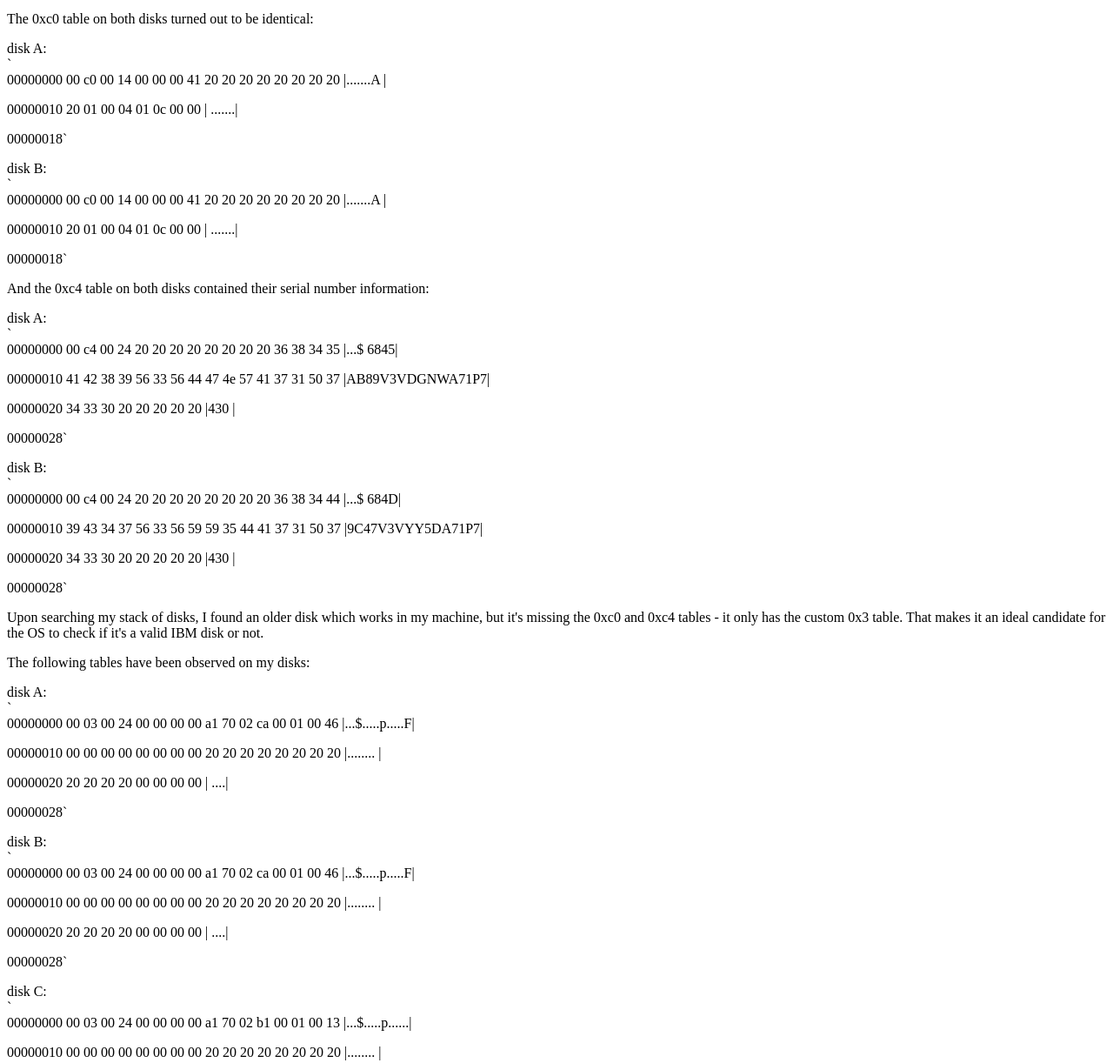
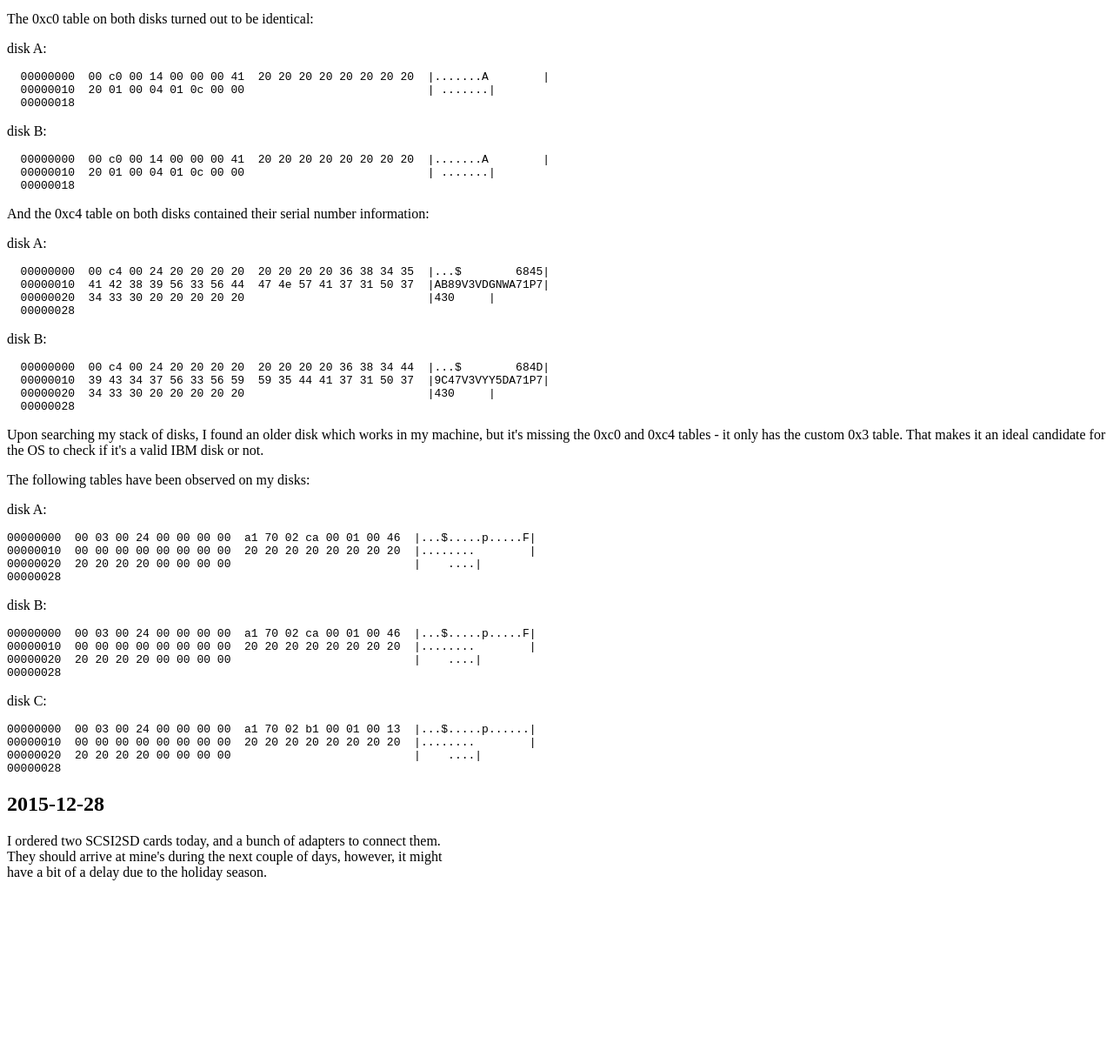
Before and after one commit to friedkiwi/friedkiwi.github.io, a plain HTML site: page scsi2sd/index.html in a window 1280 px wide. Shown: the part 506-1728 px from the top of the page at 87% size. After the commit the page ends 1534 px from the top, so only its background shows below. Drawn offline with Linux system fonts and the light colour scheme.

Commit message:
Updated the code blocks again

```diff
--- a/scsi2sd/index.html
+++ b/scsi2sd/index.html
@@ -18,36 +18,43 @@
 <li>sn</li>
 </ul>
 <p>The 0xc0 table on both disks turned out to be identical:</p>
-<p>disk A:<br>`<br>  00000000  00 c0 00 14 00 00 00 41  20 20 20 20 20 20 20 20  |.......A        |</p>
-<p>  00000010  20 01 00 04 01 0c 00 00                           | .......|</p>
-<p>  00000018`</p>
-<p>disk B:<br>`<br>  00000000  00 c0 00 14 00 00 00 41  20 20 20 20 20 20 20 20  |.......A        |</p>
-<p>  00000010  20 01 00 04 01 0c 00 00                           | .......|</p>
-<p>  00000018`</p>
-<p>And the 0xc4 table on both disks contained their serial number information:</p>
-<p>disk A:<br>`<br>  00000000  00 c4 00 24 20 20 20 20  20 20 20 20 36 38 34 35  |...$        6845|</p>
-<p>  00000010  41 42 38 39 56 33 56 44  47 4e 57 41 37 31 50 37  |AB89V3VDGNWA71P7|</p>
-<p>  00000020  34 33 30 20 20 20 20 20                           |430     |</p>
-<p>  00000028`</p>
-<p>disk B:<br>`<br>  00000000  00 c4 00 24 20 20 20 20  20 20 20 20 36 38 34 44  |...$        684D|</p>
-<p>  00000010  39 43 34 37 56 33 56 59  59 35 44 41 37 31 50 37  |9C47V3VYY5DA71P7|</p>
-<p>  00000020  34 33 30 20 20 20 20 20                           |430     |</p>
-<p>  00000028`</p>
-<p>Upon searching my stack of disks, I found an older disk which works in my machine, but it&#39;s missing the 0xc0 and 0xc4 tables - it only has the custom 0x3 table. That makes it an ideal candidate for the OS to check if it&#39;s a valid IBM disk or not.</p>
+<p>disk A:</p>
+<pre><code>  00000000  00 c0 00 14 00 00 00 41  20 20 20 20 20 20 20 20  |.......A        |
+  00000010  20 01 00 04 01 0c 00 00                           | .......|
+  00000018
+</code></pre><p>disk B:</p>
+<pre><code>  00000000  00 c0 00 14 00 00 00 41  20 20 20 20 20 20 20 20  |.......A        |
+  00000010  20 01 00 04 01 0c 00 00                           | .......|
+  00000018
+</code></pre><p>And the 0xc4 table on both disks contained their serial number information:</p>
+<p>disk A:</p>
+<pre><code>  00000000  00 c4 00 24 20 20 20 20  20 20 20 20 36 38 34 35  |...$        6845|
+  00000010  41 42 38 39 56 33 56 44  47 4e 57 41 37 31 50 37  |AB89V3VDGNWA71P7|
+  00000020  34 33 30 20 20 20 20 20                           |430     |
+  00000028
+</code></pre><p>disk B:</p>
+<pre><code>  00000000  00 c4 00 24 20 20 20 20  20 20 20 20 36 38 34 44  |...$        684D|
+  00000010  39 43 34 37 56 33 56 59  59 35 44 41 37 31 50 37  |9C47V3VYY5DA71P7|
+  00000020  34 33 30 20 20 20 20 20                           |430     |
+  00000028
+</code></pre><p>Upon searching my stack of disks, I found an older disk which works in my machine, but it&#39;s missing the 0xc0 and 0xc4 tables - it only has the custom 0x3 table. That makes it an ideal candidate for the OS to check if it&#39;s a valid IBM disk or not.</p>
 <p>The following tables have been observed on my disks:</p>
-<p>disk A:<br>`<br>00000000  00 03 00 24 00 00 00 00  a1 70 02 ca 00 01 00 46  |...$.....p.....F|</p>
-<p>00000010  00 00 00 00 00 00 00 00  20 20 20 20 20 20 20 20  |........        |</p>
-<p>00000020  20 20 20 20 00 00 00 00                           |    ....|</p>
-<p>00000028`</p>
-<p>disk B:<br>`<br>00000000  00 03 00 24 00 00 00 00  a1 70 02 ca 00 01 00 46  |...$.....p.....F|</p>
-<p>00000010  00 00 00 00 00 00 00 00  20 20 20 20 20 20 20 20  |........        |</p>
-<p>00000020  20 20 20 20 00 00 00 00                           |    ....|</p>
-<p>00000028`</p>
-<p>disk C:<br>`<br>00000000  00 03 00 24 00 00 00 00  a1 70 02 b1 00 01 00 13  |...$.....p......|</p>
-<p>00000010  00 00 00 00 00 00 00 00  20 20 20 20 20 20 20 20  |........        |</p>
-<p>00000020  20 20 20 20 00 00 00 00                           |    ....|</p>
-<p>00000028<br>`</p>
-<h2 id="2015-12-28">2015-12-28</h2>
+<p>disk A:</p>
+<pre><code>00000000  00 03 00 24 00 00 00 00  a1 70 02 ca 00 01 00 46  |...$.....p.....F|
+00000010  00 00 00 00 00 00 00 00  20 20 20 20 20 20 20 20  |........        |
+00000020  20 20 20 20 00 00 00 00                           |    ....|
+00000028
+</code></pre><p>disk B:</p>
+<pre><code>00000000  00 03 00 24 00 00 00 00  a1 70 02 ca 00 01 00 46  |...$.....p.....F|
+00000010  00 00 00 00 00 00 00 00  20 20 20 20 20 20 20 20  |........        |
+00000020  20 20 20 20 00 00 00 00                           |    ....|
+00000028
+</code></pre><p>disk C:</p>
+<pre><code>00000000  00 03 00 24 00 00 00 00  a1 70 02 b1 00 01 00 13  |...$.....p......|
+00000010  00 00 00 00 00 00 00 00  20 20 20 20 20 20 20 20  |........        |
+00000020  20 20 20 20 00 00 00 00                           |    ....|
+00000028
+</code></pre><h2 id="2015-12-28">2015-12-28</h2>
 <p>I ordered two SCSI2SD cards today, and a bunch of adapters to connect them.<br>They should arrive at mine&#39;s during the next couple of days, however, it might<br>have a bit of a delay due to the holiday season.</p>
 </body>
 <html>
```
Also changed, not shown: 1 other file.
